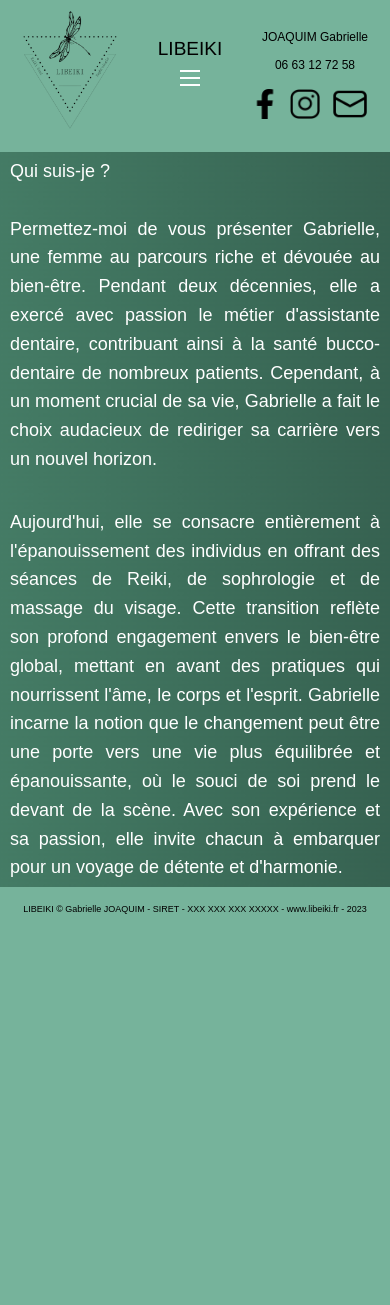
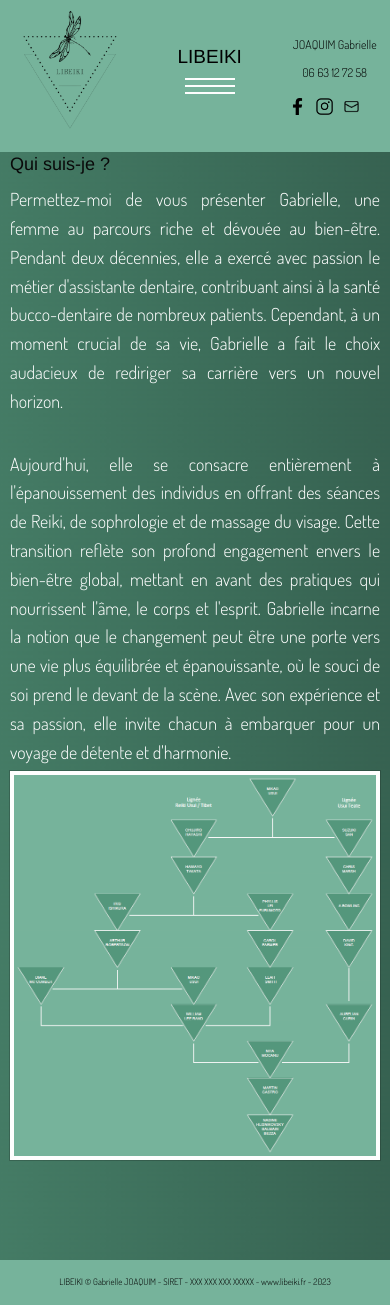
Before and after one commit to ced091/ced091, a Django app: page /libeiki/quisuisje/ in a window 390 px wide. Before the commit the page ends 914 px from the top, so only its background shows below. Run offline with Django 4.2, Linux system fonts and the light colour scheme; some libraries are stand-ins or nearby versions.

Commit message:
change menu add entry and add lignee

```diff
--- a/libeiki/templates/libeiki/accueil.html
+++ b/libeiki/templates/libeiki/accueil.html
@@ -17,7 +17,7 @@
             background-position: center;
             height: 100vh;
 }
-img {
+.orbit-image {
     background-color: #76B39B;
 }
 
@@ -46,7 +46,7 @@ p {
     color:white;
 }
 
-        .orbit-container img {
+        .orbit-container, .orbit-image {
             width: 100%;
             height: 100%;
             object-fit: cover
--- a/libeiki/templates/libeiki/menu.html
+++ b/libeiki/templates/libeiki/menu.html
@@ -5,6 +5,9 @@
 <head>
   <meta charset="UTF-8">
   <meta name="viewport" content="width=device-width, initial-scale=1.0">
+  <link rel="preconnect" href="https://fonts.googleapis.com">
+<link rel="preconnect" href="https://fonts.gstatic.com" crossorigin>
+<link href="https://fonts.googleapis.com/css2?family=Dosis:wght@300&display=swap" rel="stylesheet">
   <style>
     /* Style pour le texte au-dessus des icônes sociales */
 .social-icons-container, .menu-container {
@@ -106,7 +109,7 @@
       align-items: center;
     }
 
-    .social-icons img {
+    .social-icons, .social {
       margin-right: 10px;
       z-index: 11;
     }
@@ -131,7 +134,7 @@
   transition: margin-top 0.3s ease-out;
 }
 
-@media only screen and (max-width: 900px) {
+@media only screen and (max-width: 1260px) {
 
   .social-text {
   font-size: 12px; /* Choisissez la taille de police */
@@ -184,7 +187,7 @@ ul.dropdown .submenu {
   z-index: 3;
 }
 
-.menu-icon img {
+.menu-icon, .social {
   width: 50px;
   height: auto;
 }
@@ -199,6 +202,10 @@ ul.active {
   left: 0;
   background-color: #76B39B;
   z-index: 2;
+}
+.social {
+  height: 2vh;
+  width: auto;
 }
 
 /* Ajout de l'animation slideIn */
@@ -256,9 +263,9 @@ ul.active {
         </ul>
       </li>
       <li class="sub">
-        <a href="#">SOPHROLOGIE</a>
+        <a href="#">NUMEROLOGIE</a>
         <ul class="dropdown">
-          <li><a href="{% url 'libeiki:sophrologie' %}">Qu'est ce que la sophrologie?</a></li>
+          <li><a href="{% url 'libeiki:visage' %}">Qu'est ce que la Numérologie?</a></li>
           <li><a href="#">Tarifs</a></li>
         </ul>
       </li>
@@ -266,6 +273,13 @@ ul.active {
         <a href="#">MASSAGE VISAGE</a>
         <ul class="dropdown">
           <li><a href="{% url 'libeiki:visage' %}">Qu'est ce que le Massage type?</a></li>
+          <li><a href="#">Tarifs</a></li>
+        </ul>
+      </li>
+      <li class="sub">
+        <a href="#">SOPHROLOGIE</a>
+        <ul class="dropdown">
+          <li><a href="{% url 'libeiki:sophrologie' %}">Qu'est ce que la sophrologie?</a></li>
           <li><a href="#">Tarifs</a></li>
         </ul>
       </li>
@@ -280,13 +294,13 @@ ul.active {
     <div class="social-text">06 63 12 72 58</div>
     <div class="social-icons">
       <a href="https://www.facebook.com/profile.php?id=100055443685243" target="_blank">
-        <img src="{% static '/photos/facebook.png' %}" alt="Facebook" width="30">
+        <img class=social src="{% static '/photos/facebook.png' %}" alt="Facebook" width="30">
       </a>
       <a href="https://www.instagram.com/votre_compte_instagram/" target="_blank">
-        <img src="{% static '/photos/instagram.png' %}" alt="Instagram" width="30">
+        <img class=social src="{% static '/photos/instagram.png' %}" alt="Instagram" width="30">
       </a>
       <a href="mailto:libellule_1982@hotmail.com" target="_blank">
-        <img src="{% static '/photos/email.png' %}" alt="Mail To" width="40">
+        <img class=social src="{% static '/photos/email.png' %}" alt="Mail To" width="40">
       </a>
     </div>
   </div>
--- a/libeiki/templates/libeiki/quisuisje.html
+++ b/libeiki/templates/libeiki/quisuisje.html
@@ -44,7 +44,7 @@ footer {
     font-size: 12px;
 }
 
-@media only screen and (max-width: 768px) {
+@media only screen and (max-width: 1200px) {
 
 .intro {
 
@@ -58,6 +58,24 @@ footer {
     text-align: center;
     font-size: 9px;
 }
+
+.media-object {
+        flex-direction: column-reverse;
+    }
+
+    .media-object-section {
+        width: 100%;
+    }
+
+    .thumbnail {
+        margin-bottom: 100px; /* Adjust as needed */
+    }
+
+    .lignee {
+        top: 0;
+        left: 0;
+        height: auto;
+    }
 }
 </style>
 
@@ -65,8 +83,9 @@ footer {
     <div class="contenu-principal">
                 <div class="grid-container">
 
-                    <p class="intro">
-                        Qui suis-je ? <br> <br>
+
+                      <h4>Qui suis-je ?</h4>
+                      <p class="intro">
 
                         Permettez-moi de vous présenter Gabrielle, une femme au parcours riche et dévouée au bien-être.
                         Pendant deux décennies, elle a exercé avec passion le métier d'assistante dentaire,
@@ -83,9 +102,13 @@ footer {
                         elle invite chacun à embarquer pour un voyage de détente et d'harmonie.
                     </p>
 
+                <div class="thumbnail" style="text-align: center;">
+                    <img class="lignee" src="{% static '/photos/lignee_reiki.png' %}" alt="Logo de votre site" class="logo">
+                  </div>
                 </div>
+    </div>
 
-    </div>
+
     </body>
     <footer>
         <p>LIBEIKI © Gabrielle JOAQUIM - SIRET - XXX XXX XXX XXXXX - www.libeiki.fr - 2023</p>
```
Also changed, not shown: ced091/static/photos/Logo-LIBEIKI1.png, ced091/static/photos/lignee_reiki.png (added).
